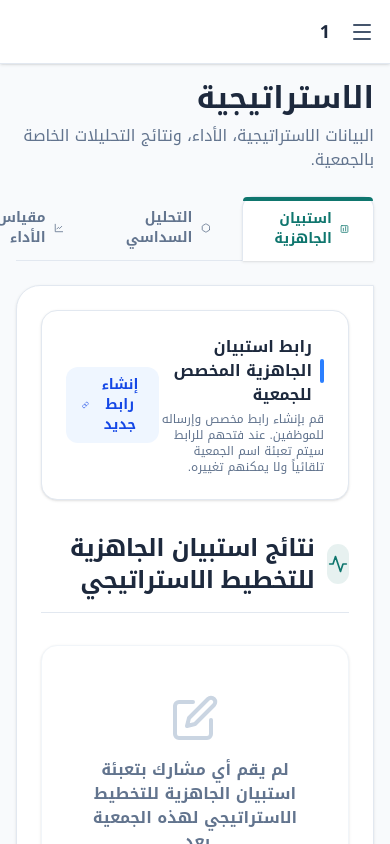
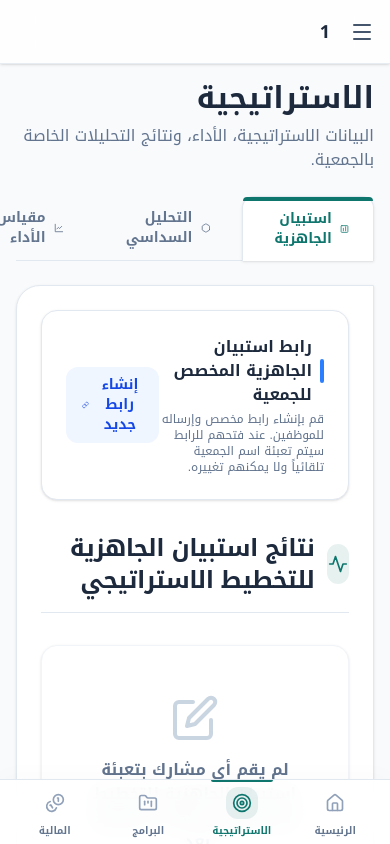
Before and after one commit to zad-ksa/zad-adm, a Next.js app: page /dashboard/charity/1/strategy in a window 390 px wide. Built offline with nearby package versions, Linux system fonts and the light colour scheme; no server answers; the database is empty.

Commit message:
"تعديلات للجوال"

```diff
--- a/src/app/dashboard/(main)/DashboardLayoutClient.tsx
+++ b/src/app/dashboard/(main)/DashboardLayoutClient.tsx
@@ -3,7 +3,8 @@
 import { usePathname } from "next/navigation";
 import EmployeeSidebar from "@/components/EmployeeSidebar";
 import { useState, useEffect } from "react";
-import { Menu } from "lucide-react";
+import { Menu, LayoutDashboard, Building2, ClipboardList, Newspaper } from "lucide-react";
+import MobileBottomNav from "@/components/MobileBottomNav";
 
 export default function DashboardLayoutClient({ children, session }: { children: React.ReactNode, session: any }) {
   const pathname = usePathname();
@@ -16,31 +17,42 @@ export default function DashboardLayoutClient({ children, session }: { children:
     }
   }, [pathname]);
 
+  const mobileNavItems = [
+    { label: "الرئيسية", href: "/dashboard", icon: LayoutDashboard, exact: true },
+    { label: "الجمعيات", href: "/dashboard/charities", icon: Building2 },
+    { label: "الاستبيانات", href: "/dashboard/surveys", icon: ClipboardList },
+    { label: "الأخبار", href: "/dashboard/news", icon: Newspaper },
+  ];
+
   return (
-    <div className="flex h-screen bg-slate-50 overflow-hidden" dir="rtl">
+    <div className="flex h-[100dvh] bg-slate-50 overflow-hidden" dir="rtl">
       <EmployeeSidebar session={session} isOpen={isSidebarOpen} setIsOpen={setIsSidebarOpen} />
 
       <div className="flex-1 flex flex-col min-w-0 h-full overflow-hidden relative">
-        {/* Mobile Header (Only visible on small screens since Desktop has Sidebar) */}
-        <div className="lg:hidden bg-white border-b border-slate-200 h-16 flex items-center justify-between px-4 shrink-0 z-10 shadow-sm">
+        {/* Mobile Header (Sticky & Blur) */}
+        <div className="lg:hidden sticky top-0 bg-white/80 backdrop-blur-lg border-b border-slate-200/80 h-16 flex items-center justify-between px-4 shrink-0 z-30 shadow-sm">
           <div className="flex items-center gap-3">
             <button
               onClick={() => setIsSidebarOpen(true)}
-              className="p-2 -mr-2 text-slate-600 hover:bg-slate-100 rounded-lg transition-colors"
+              className="p-2 -mr-2 text-slate-600 hover:bg-slate-100 rounded-lg transition-colors active:scale-95"
             >
               <Menu className="w-6 h-6" />
             </button>
             <span className="font-bold text-slate-800 text-lg">لوحة التحكم</span>
           </div>
+          {/* User profile pic can be added here optionally */}
         </div>
 
         {/* Main Content Area */}
-        <main className="flex-1 overflow-y-auto w-full p-4 sm:p-6 lg:p-8">
+        <main className="flex-1 overflow-y-auto w-full p-4 sm:p-6 lg:p-8 pb-24 lg:pb-8">
           <div className="max-w-[1600px] mx-auto w-full">
             {children}
           </div>
         </main>
       </div>
+
+      {/* Bottom Navigation for Mobile */}
+      <MobileBottomNav items={mobileNavItems} />
     </div>
   );
 }
--- a/src/app/dashboard/charity/[name]/CharityLayoutClient.tsx
+++ b/src/app/dashboard/charity/[name]/CharityLayoutClient.tsx
@@ -3,7 +3,8 @@
 import { usePathname } from "next/navigation";
 import CharitySidebar from "./CharitySidebar";
 import { useState, useEffect } from "react";
-import { Menu } from "lucide-react";
+import { Menu, Home, Target, FolderKanban, Coins } from "lucide-react";
+import MobileBottomNav from "@/components/MobileBottomNav";
 
 export default function CharityLayoutClient({
   children,
@@ -24,17 +25,24 @@ export default function CharityLayoutClient({
     }
   }, [pathname]);
 
+  const mobileNavItems = [
+    { label: "الرئيسية", href: `/dashboard/charity/${encodeURIComponent(charityName)}`, icon: Home, exact: true },
+    { label: "الاستراتيجية", href: `/dashboard/charity/${encodeURIComponent(charityName)}/strategy`, icon: Target },
+    { label: "البرامج", href: `/dashboard/charity/${encodeURIComponent(charityName)}/programs`, icon: FolderKanban },
+    { label: "المالية", href: `/dashboard/charity/${encodeURIComponent(charityName)}/finance`, icon: Coins },
+  ];
+
   return (
-    <div className="flex h-screen bg-slate-50 overflow-hidden" dir="rtl">
+    <div className="flex h-[100dvh] bg-slate-50 overflow-hidden" dir="rtl">
       <CharitySidebar charityName={charityName} logoUrl={logoUrl} isOpen={isSidebarOpen} setIsOpen={setIsSidebarOpen} />
 
       <div className="flex-1 flex flex-col min-w-0 h-full overflow-hidden relative">
-        {/* Mobile Header (Only visible on small screens since Desktop has Sidebar) */}
-        <div className="lg:hidden bg-white border-b border-slate-200 h-16 flex items-center justify-between px-4 shrink-0 z-10 shadow-sm">
+        {/* Mobile Header (Sticky & Blur) */}
+        <div className="lg:hidden sticky top-0 bg-white/80 backdrop-blur-lg border-b border-slate-200/80 h-16 flex items-center justify-between px-4 shrink-0 z-30 shadow-sm">
           <div className="flex items-center gap-3">
             <button
               onClick={() => setIsSidebarOpen(true)}
-              className="p-2 -mr-2 text-slate-600 hover:bg-slate-100 rounded-lg transition-colors"
+              className="p-2 -mr-2 text-slate-600 hover:bg-slate-100 rounded-lg transition-colors active:scale-95"
             >
               <Menu className="w-6 h-6" />
             </button>
@@ -45,12 +53,15 @@ export default function CharityLayoutClient({
         </div>
 
         {/* Main Content Area */}
-        <main className="flex-1 overflow-y-auto w-full p-4 sm:p-6 lg:p-8">
+        <main className="flex-1 overflow-y-auto w-full p-4 sm:p-6 lg:p-8 pb-24 lg:pb-8">
           <div className="max-w-[1600px] mx-auto w-full">
             {children}
           </div>
         </main>
       </div>
+
+      {/* Bottom Navigation for Mobile */}
+      <MobileBottomNav items={mobileNavItems} />
     </div>
   );
 }
--- /dev/null
+++ b/src/components/MobileBottomNav.tsx
@@ -0,0 +1,47 @@
+"use client";
+
+import Link from "next/link";
+import { usePathname } from "next/navigation";
+import { LucideIcon } from "lucide-react";
+
+export interface BottomNavItem {
+  label: string;
+  href: string;
+  icon: LucideIcon;
+  exact?: boolean;
+}
+
+export default function MobileBottomNav({ items }: { items: BottomNavItem[] }) {
+  const pathname = usePathname();
+
+  return (
+    <div className="lg:hidden fixed bottom-0 inset-x-0 bg-white/90 backdrop-blur-md border-t border-slate-200 z-[40] pb-[env(safe-area-inset-bottom)] shadow-[0_-4px_24px_rgba(0,0,0,0.02)]">
+      <div className="flex items-center justify-around h-16 px-2">
+        {items.map((item, idx) => {
+          const decodedPathname = decodeURIComponent(pathname);
+          const decodedHref = decodeURIComponent(item.href);
+
+          const isActive = item.exact
+            ? decodedPathname === decodedHref
+            : decodedPathname.startsWith(decodedHref) && (item.href !== '/dashboard' || decodedPathname === '/dashboard');
+
+          return (
+            <Link
+              key={idx}
+              href={item.href}
+              className={`flex flex-col items-center justify-center w-full h-full space-y-1 relative group select-none active:scale-95 transition-all duration-200 ${isActive ? "text-primary" : "text-slate-400 hover:text-slate-600"}`}
+            >
+              {isActive && (
+                <div className="absolute top-0 inset-x-4 h-0.5 bg-primary rounded-b-full"></div>
+              )}
+              <div className={`p-1.5 rounded-xl transition-colors duration-300 ${isActive ? "bg-primary/10 text-primary" : "group-hover:bg-slate-50"}`}>
+                <item.icon className={`w-5 h-5`} />
+              </div>
+              <span className={`text-[10px] font-bold ${isActive ? "text-primary" : "text-slate-500"}`}>{item.label}</span>
+            </Link>
+          )
+        })}
+      </div>
+    </div>
+  );
+}
```
Also changed, not shown: src/app/dashboard/(main)/page.tsx (+10 -10 lines), src/app/dashboard/charity/[name]/strategy/hexagonal/page.tsx (+28 -28 lines).
